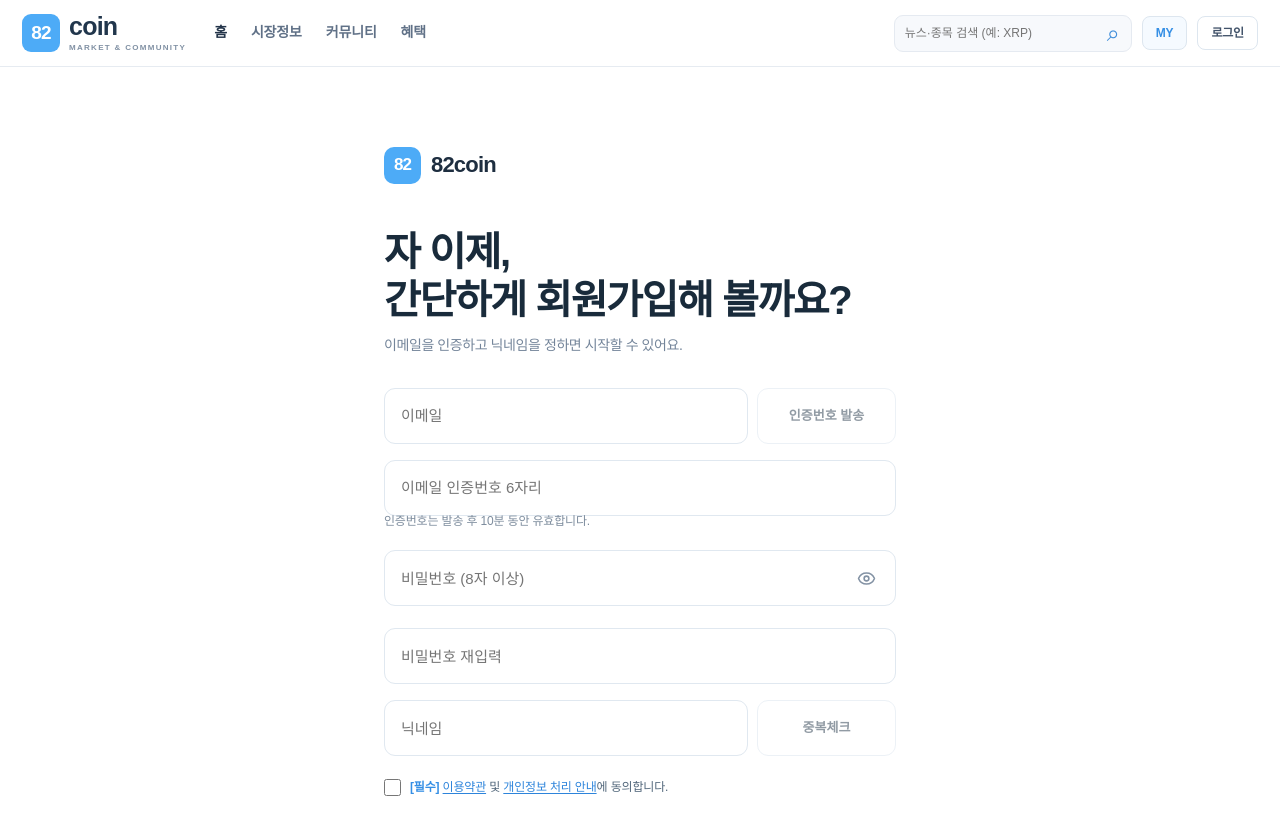
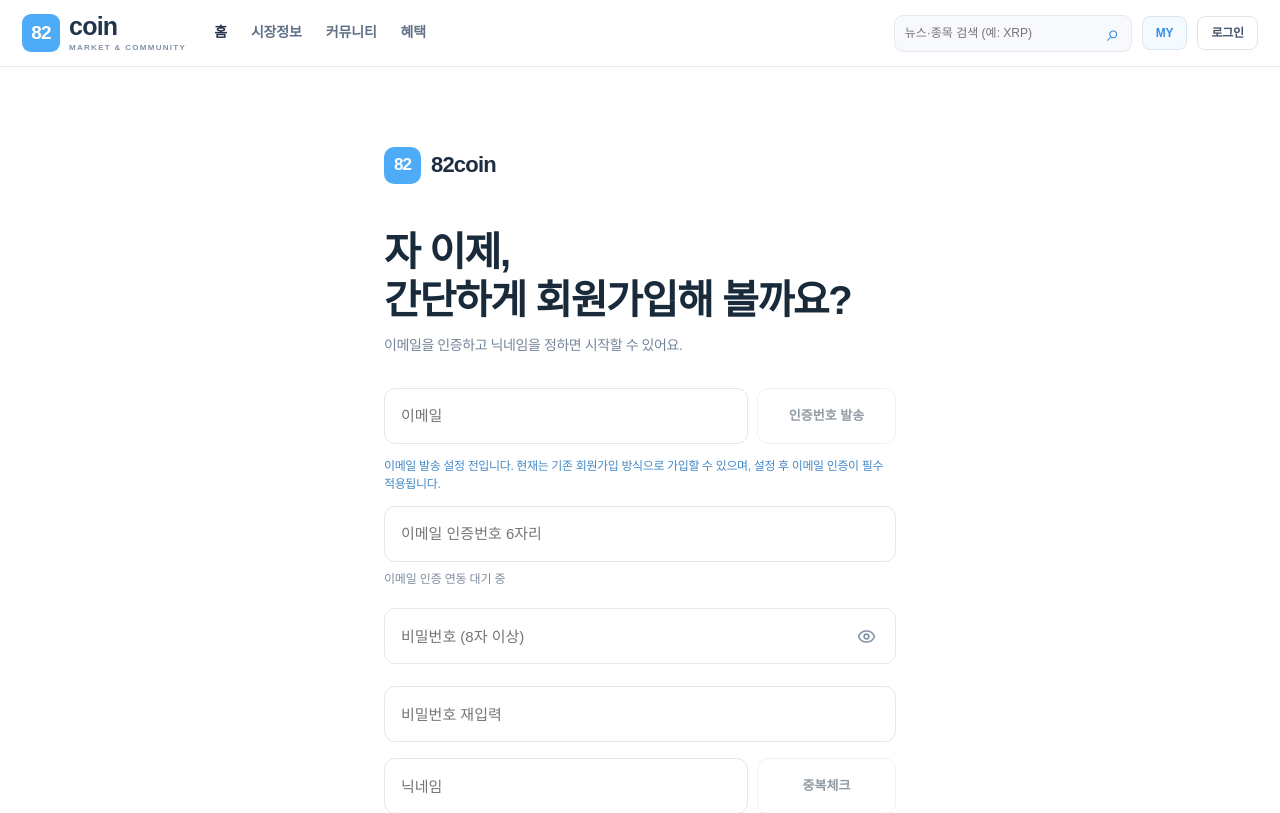
Before and after one commit to orbit-box/82coin, a Next.js app: page /signup in a window 1280 px wide. Shown: the top 813 px of the page. Built offline with nearby package versions, Linux system fonts and the light colour scheme; no server answers; a web font is replaced by a local one.

Commit message:
fix: show honest email provider status and preserve legacy signup before activation

```diff
--- a/components/AuthForm.tsx
+++ b/components/AuthForm.tsx
@@ -1,5 +1,5 @@
 "use client";
-import {useState} from "react";
+import {useEffect,useState} from "react";
 import Link from "next/link";
 import {useFormStatus} from "react-dom";
 import {authAction} from "@/lib/actions";
@@ -7,6 +7,7 @@ import {Eye,EyeOff,ArrowRight} from "lucide-react";
 function Submit({register}:{register:boolean}){const {pending}=useFormStatus();return <button className="authPrimary" type="submit" disabled={pending}>{pending?"처리 중입니다…":register?"회원가입 완료하기":"로그인"} {!pending&&<ArrowRight size={18}/>}</button>}
 export default function AuthForm({register,error}:{register:boolean;error?:string}){
 const [show,setShow]=useState(false),[password,setPassword]=useState(""),[confirm,setConfirm]=useState(""),[agreed,setAgreed]=useState(false),[email,setEmail]=useState(""),[name,setName]=useState(""),[emailCode,setEmailCode]=useState(""),[message,setMessage]=useState(""),[nameMsg,setNameMsg]=useState(""),[busy,setBusy]=useState(false);
+const [emailEnabled,setEmailEnabled]=useState(false),[statusLoaded,setStatusLoaded]=useState(false);useEffect(()=>{if(!register)return;fetch("/api/auth/email-status").then(r=>r.json()).then(d=>{setEmailEnabled(Boolean(d.enabled));setStatusLoaded(true)}).catch(()=>setStatusLoaded(true))},[register]);
 const mismatch=register&&confirm.length>0&&password!==confirm;
 async function sendCode(){setBusy(true);setMessage("");try{const r=await fetch("/api/auth/send-code",{method:"POST",headers:{"Content-Type":"application/json"},body:JSON.stringify({email})});const d=await r.json();setMessage(d.message||d.error||"요청을 처리하지 못했습니다.")}catch{setMessage("이메일 서버 연결에 실패했습니다.")}finally{setBusy(false)}}
 async function checkName(){setBusy(true);setNameMsg("");try{const r=await fetch("/api/auth/check-nickname",{method:"POST",headers:{"Content-Type":"application/json"},body:JSON.stringify({nickname:name})});const d=await r.json();setNameMsg(d.message||d.error||"중복검사를 진행하지 못했습니다.")}catch{setNameMsg("중복검사 서버에 연결하지 못했습니다.")}finally{setBusy(false)}}
@@ -14,7 +15,7 @@ return <section className="authPage"><div className="authInner"><div className="
 {error&&<div className="authError" role="alert">{error}</div>}
 <form action={authAction} className="authForm" onSubmit={e=>{if(register&&(password!==confirm||!agreed)){e.preventDefault()}}}>
 <input type="hidden" name="mode" value={register?"register":"login"}/>
-{register?<><div className="authInputPair"><input aria-label="이메일 주소" required name="email" type="email" autoComplete="email" placeholder="이메일" maxLength={254} value={email} onChange={e=>{setEmail(e.target.value);setMessage("")}}/><button type="button" disabled={busy||!email.includes("@")} onClick={sendCode}>인증번호 발송</button></div>{message&&<p className="authInlineNote" role="status">{message}</p>}<input required name="emailCode" inputMode="numeric" autoComplete="one-time-code" pattern="[0-9]{6}" maxLength={6} value={emailCode} onChange={e=>setEmailCode(e.target.value.replace(/\D/g,""))} placeholder="이메일 인증번호 6자리"/><small className="authHint">인증번호는 발송 후 10분 동안 유효합니다.</small></>:<input aria-label="이메일 주소" required name="email" type="email" autoComplete="email" placeholder="이메일 주소" maxLength={254}/>}
+{register?<><div className="authInputPair"><input aria-label="이메일 주소" required name="email" type="email" autoComplete="email" placeholder="이메일" maxLength={254} value={email} onChange={e=>{setEmail(e.target.value);setMessage("")}}/><button type="button" disabled={busy||!emailEnabled||!email.includes("@")} onClick={sendCode}>인증번호 발송</button></div>{!emailEnabled&&statusLoaded&&<p className="authInlineNote">이메일 발송 설정 전입니다. 현재는 기존 회원가입 방식으로 가입할 수 있으며, 설정 후 이메일 인증이 필수 적용됩니다.</p>}{message&&<p className="authInlineNote" role="status">{message}</p>}<input required={emailEnabled} name="emailCode" inputMode="numeric" autoComplete="one-time-code" pattern="[0-9]{6}" maxLength={6} value={emailCode} onChange={e=>setEmailCode(e.target.value.replace(/\D/g,""))} placeholder="이메일 인증번호 6자리"/><small className="authHint">{emailEnabled?"인증번호는 발송 후 10분 동안 유효합니다.":"이메일 인증 연동 대기 중"}</small></>:<input aria-label="이메일 주소" required name="email" type="email" autoComplete="email" placeholder="이메일 주소" maxLength={254}/>}
 <div className="authPassword"><input aria-label="비밀번호" required name="password" type={show?"text":"password"} autoComplete={register?"new-password":"current-password"} minLength={8} maxLength={128} placeholder="비밀번호 (8자 이상)" value={password} onChange={e=>setPassword(e.target.value)}/><button type="button" aria-label={show?"비밀번호 숨기기":"비밀번호 보기"} onClick={()=>setShow(!show)}>{show?<EyeOff size={19}/>:<Eye size={19}/>}</button></div>
 {register?<><input aria-label="비밀번호 확인" required type={show?"text":"password"} autoComplete="new-password" placeholder="비밀번호 재입력" value={confirm} onChange={e=>setConfirm(e.target.value)} aria-invalid={mismatch}/>{mismatch&&<span className="authFieldError">비밀번호가 일치하지 않습니다.</span>}<div className="authInputPair"><input aria-label="닉네임" required name="name" minLength={2} maxLength={30} value={name} onChange={e=>{setName(e.target.value);setNameMsg("")}} placeholder="닉네임"/><button type="button" disabled={busy||name.trim().length<2} onClick={checkName}>중복체크</button></div>{nameMsg&&<p className="authInlineNote" role="status">{nameMsg}</p>}<label className="authConsent"><input type="checkbox" checked={agreed} onChange={e=>setAgreed(e.target.checked)} required/><span><b>[필수]</b> <Link href="/terms" target="_blank">이용약관</Link> 및 <Link href="/privacy" target="_blank">개인정보 처리 안내</Link>에 동의합니다.</span></label></>:<div className="authAside"><Link href="/forgot-password">비밀번호 찾기 →</Link></div>}
 <Submit register={register}/></form><div className="authSwitch">{register?"이미 계정이 있으신가요?":"아직 회원이 아니신가요?"} <Link href={register?"/login":"/signup"}>{register?"로그인":"회원가입"} <ArrowRight size={14}/></Link></div></div></section>}
```
